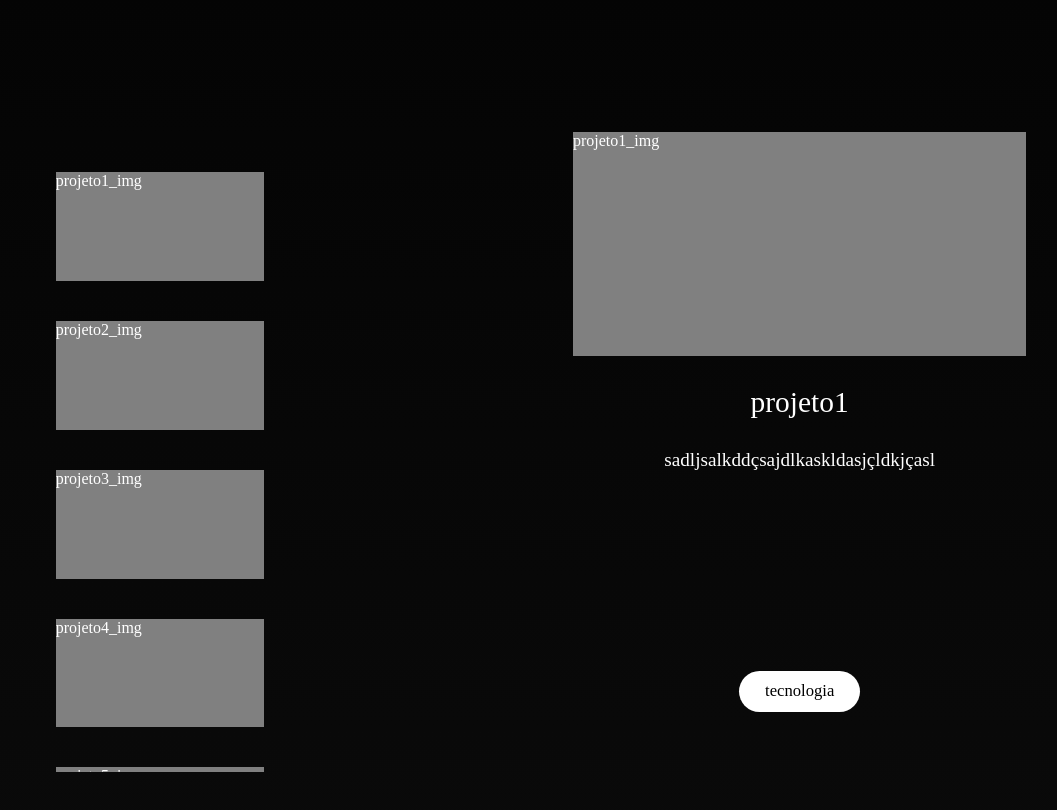
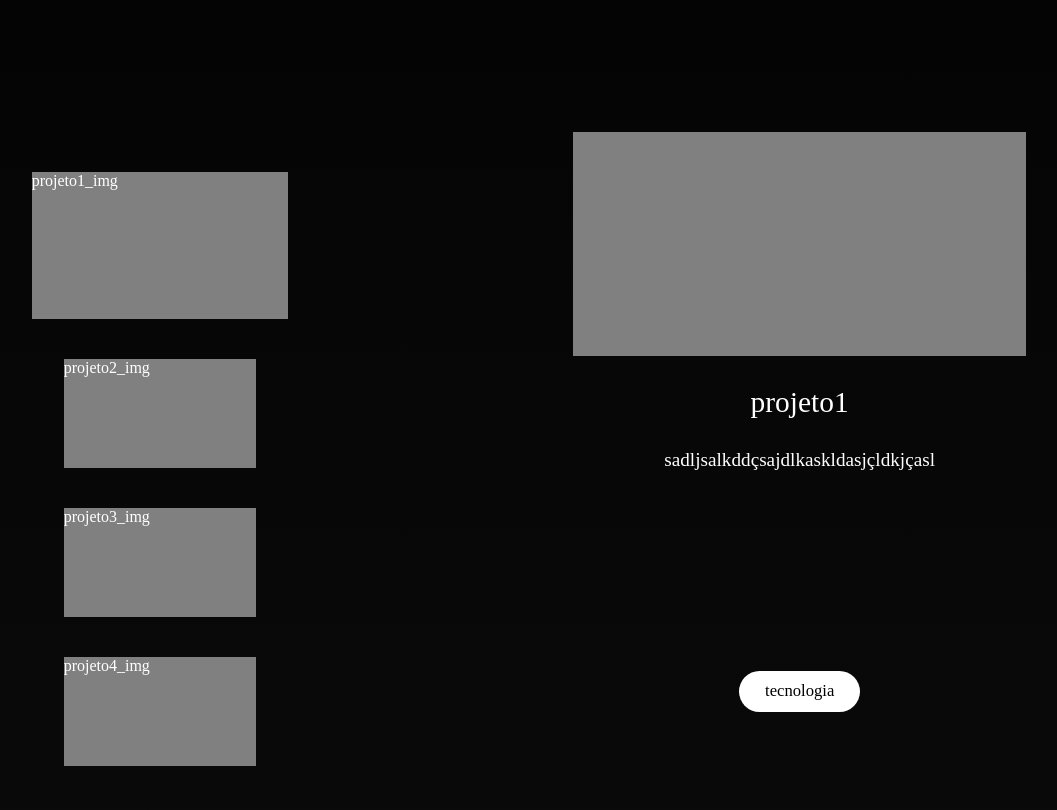
Before and after one commit to Rauatorres/meu-site, a React (Create React App) app: page / in a window 1280 px wide. Shown: the part 4420-5230 px from the top of the page, without its empty margins (107-1164 px from the left). Built offline with nearby package versions, Linux system fonts and the light colour scheme.

Commit message:
finalizando scripts de seleção de projeto

```diff
--- a/src/components/projetos/conteudo/AreaProjetos.jsx
+++ b/src/components/projetos/conteudo/AreaProjetos.jsx
@@ -1,4 +1,4 @@
-import React,{ useState } from 'react'
+import React,{ useState, useEffect } from 'react'
 
 import AreaSelecaoProjetos from './area_projetos/AreaSelecaoProjetos'
 import Projeto from './area_projetos/Projeto'
@@ -11,14 +11,26 @@ import exibirTecnologiasProjeto from './script/exibirTecnologiasProjeto'
 
 export default props=>{
     const [projetoSelecionadoIndex, setProjetoSelecionadoIndex] = useState(0)
+    const [projetoEmSelecaoIndex, setProjetoEmSelecaoIndex] = useState(0)
+    const [transicao, setTransicao] = useState('')
     const projetoSelecionado = listaProjetos[projetoSelecionadoIndex]
+
+    function selecionarProjeto(projetoIndex){
+        setProjetoEmSelecaoIndex(projetoIndex)
+        setTransicao('fade in')
+        setTimeout(()=>{
+            setProjetoSelecionadoIndex(projetoIndex)
+            setTransicao('fade out')
+        }, 1000)
+    }
 
     return (
         <div className='AreaProjetos'>
             <AreaSelecaoProjetos>
-                {exibirBotoesSelecaoProjeto(listaProjetos, setProjetoSelecionadoIndex)}
+                {exibirBotoesSelecaoProjeto(listaProjetos, projetoEmSelecaoIndex, selecionarProjeto)}
             </AreaSelecaoProjetos>
             <Projeto
+                estadoTransicao={transicao}
                 img={projetoSelecionado.imagem}
                 titulo={projetoSelecionado.titulo}
                 descricao={projetoSelecionado.descricao}
--- a/src/components/projetos/conteudo/area_projetos/BotaoSelecaoProjeto.jsx
+++ b/src/components/projetos/conteudo/area_projetos/BotaoSelecaoProjeto.jsx
@@ -1,8 +1,11 @@
 import React from 'react'
 
 export default props=>
-<div className='BotaoSelecaoProjeto' onClick={()=>{
+<div className='BotaoSelecaoProjeto'
+    style={{width: props.width, height: props.height}}
+    onClick={()=>{
         props.selecionarProjeto(props.projetoIndex)
-    }}>
+    }}
+>
         {props.img}
 </div>
--- a/src/components/projetos/conteudo/area_projetos/Projeto.jsx
+++ b/src/components/projetos/conteudo/area_projetos/Projeto.jsx
@@ -1,9 +1,50 @@
-import React from 'react'
+import React, { useState, useEffect } from 'react'
 
-export default props=>
-<div className='Projeto'>
-    <div className='ProjetoImagem'>{props.img}</div>
-    <div className='ProjetoTitulo'>{props.titulo}</div>
-    <div className='ProjetoDescricao'>{props.descricao}</div>
-    <div className='ProjetoTecnologias'>{props.children}</div>
-</div>
+export default props=>{
+    const [imagemCor, setImagemCor] = useState('grey')
+    const [tituloCor, setTituloCor] = useState('white')
+    const [descricaoCor, setDescricaoCor] = useState('white')
+    const [tecnologiasUsadasStyle, setTecnologiasUsadasStyle] = useState('FadeOut')
+
+    useEffect(()=>{
+        let corTransparente = 'rgba(0, 0, 0, 0)'
+        if(props.estadoTransicao == 'fade in'){
+            setImagemCor(corTransparente)
+            setTituloCor(corTransparente)
+            setDescricaoCor(corTransparente)
+            setTecnologiasUsadasStyle('FadeIn')
+        }else{
+            setImagemCor('grey')
+            setTituloCor('white')
+            setDescricaoCor('white')
+            setTecnologiasUsadasStyle('FadeOut')
+        }
+    }, [props.estadoTransicao])
+
+    return (
+        <div className='Projeto'>
+            <div
+                className='ProjetoImagem'
+                style={{backgroundColor: imagemCor}}
+            >
+            </div>
+            <div
+                className='ProjetoTitulo'
+                style={{color: tituloCor}}
+            >
+                {props.titulo}
+            </div>
+            <div
+                className='ProjetoDescricao'
+                style={{color: descricaoCor}}
+            >
+                {props.descricao}
+            </div>
+            <div
+                className={'ProjetoTecnologias ' + tecnologiasUsadasStyle}
+            >
+                {props.children}
+            </div>
+        </div>
+    )
+}
--- a/src/components/projetos/conteudo/script/exibirBotoesSelecaoProjeto.jsx
+++ b/src/components/projetos/conteudo/script/exibirBotoesSelecaoProjeto.jsx
@@ -2,13 +2,15 @@ import React from 'react'
 
 import BotaoSelecaoProjeto from '../area_projetos/BotaoSelecaoProjeto'
 
-export default (listaProjetos, selecionarProjeto)=>{
+export default (listaProjetos, projetoEmSelecao, selecionarProjeto)=>{
     return listaProjetos.map((projeto, index)=>{
         return (
             <BotaoSelecaoProjeto
                 img={projeto.imagem}
                 selecionarProjeto={selecionarProjeto}
                 projetoIndex={index}
+                width={projetoEmSelecao == index ? '80%' : '60%'}
+                height={projetoEmSelecao == index ? '23%' : '17%'}
             />
         )
     })
--- a/src/components/projetos/css/Projetos.css
+++ b/src/components/projetos/css/Projetos.css
@@ -30,12 +30,21 @@
     height: 50vw;
     overflow-y: scroll;
 }
+.AreaSelecaoProjetos::-webkit-scrollbar{
+    background-color: rgba(0, 0, 0, 0);
+    width: 0.8vw;
+}
+.AreaSelecaoProjetos::-webkit-scrollbar-thumb{
+    background-color: rgba(255, 255, 255, 0.05);
+    border-radius: 2vw;
+}
 .BotaoSelecaoProjeto{
     background-color: grey;
-    width: 65%;
-    height: 17%;
+    /* width: 65%; */
+    /* height: 17%; */
     margin: 40px auto;
     cursor: pointer;
+    transition: width 0.5s, height 0.5s;
 }
 .Projeto{
     grid-column: 6/span 5;
@@ -48,12 +57,14 @@
     background-color: grey;
     width: 85%;
     height: 35%;
+    transition: background-color 1s;
 }
 .ProjetoTitulo{
     /* background-color: red; */
     width: fit-content;
     margin: 30px auto;
     font-size: 2.3vw;
+    transition: color 1s;
 }
 .ProjetoDescricao{
     /* background-color: blue; */
@@ -62,17 +73,25 @@
     margin-bottom: 30px;
     font-size: 1.5vw;
     text-align: center;
+    transition: color 1s;
 }
 .ProjetoTecnologias{
     /* background-color: green; */
     display: flex;
 }
-.ProjetoTecnologia{
+.FadeOut *{
     background-color: white;
     color: black;
+}
+.FadeIn *{
+    background-color: rgba(0, 0, 0, 0);
+    color: rgba(0, 0, 0, 0);
+}
+.ProjetoTecnologia{
     font-size: 1.3vw;
     padding: 0.8vw 2vw;
     border-radius: 2vw;
+    transition: background-color 1s, color 1s;
 }
 
 .AreaBotoes{
--- a/src/components/tecnologias/conteudo/script/mostrarBotaoDeAcordoComClique.jsx
+++ b/src/components/tecnologias/conteudo/script/mostrarBotaoDeAcordoComClique.jsx
@@ -7,7 +7,6 @@ export default (areaTecnologiaTamanhoReduzido, quantidadeTecnologiasMaiorQue3, a
     if(quantidadeTecnologiasMaiorQue3){
         if (areaTecnologiasStyle == areaTecnologiaTamanhoReduzido){
             return (
-                // <ArrowDropDownIcon className='TecnologiasBotaoMostrarMaisIcone'/>
                 <IoMdArrowDropdown className='TecnologiasBotaoMostrarMaisIcone'/>
             )
         }else{
```
Also changed, not shown: src/components/tecnologias/conteudo/components/Categoria.jsx (+5 -5 lines).
